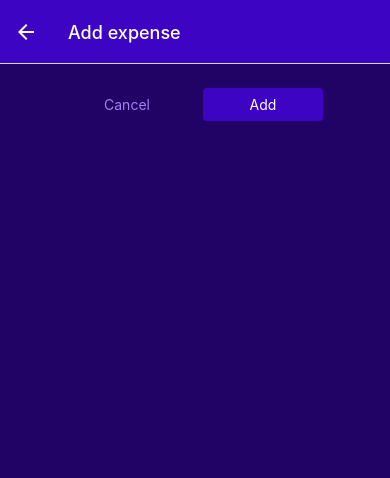
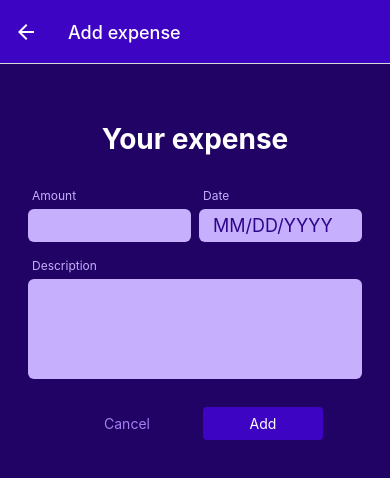
Before and after one commit to sabinario/expenses-app-ts, a React Native app: screen /ManageExpenses in a window 390 px wide. Shown: the top 478 px of the page. Built offline with nearby package versions, Linux system fonts and the light colour scheme; no server answers.

Commit message:
fetching data and using redux

```diff
--- a/components/ManageExpense/ExpenseForm.tsx
+++ b/components/ManageExpense/ExpenseForm.tsx
@@ -50,7 +50,7 @@ const ExpenseForm = ({
 	function submitHandler() {
 		const expenseData = {
 			amount: parseFloat(inputs.amount.value),
-			date: inputs.date.value,
+			date: new Date(inputs.date.value).toJSON(),
 			description: inputs.description.value,
 		};
 
--- a/redux/reducers/expenses.ts
+++ b/redux/reducers/expenses.ts
@@ -1,52 +1,53 @@
 import { createSlice, PayloadAction } from '@reduxjs/toolkit';
 
 import { Expense } from '../../components/ExpensesOutput/ExpensesOutput';
-import { DUMMY_DATA } from '../../dummy-data';
 import { RootState } from '../store';
 
-interface PayloadProps {
+/*
+export interface PayloadProps {
 	description: string;
 	amount: number;
 	date: string;
-	id: string;
-}
+	id?: string;
+} */
 
-interface UpdateProps {
+/* export interface UpdateProps {
 	description?: string;
 	amount?: number;
 	date?: string;
 	id: string;
-}
+} */
 
-const initialState: { expenses: Expense[] } = {
-	expenses: DUMMY_DATA.map((data) => {
-		return {
-			id: data.id,
-			description: data.description,
-			date: data.date,
-			amount: data.price,
-		};
-	}),
+const initialState = {
+	expenses: [] as Expense[],
 };
 
 export const expensesSlice = createSlice({
 	name: 'expenses',
 	initialState,
 	reducers: {
-		addExpense: (state, action: PayloadAction<PayloadProps>) => {
-			const date = new Date(action.payload.date).toISOString();
+		setExpenses: (state, action: PayloadAction<Expense[]>) => {
+			function sortDate(a: Expense, b: Expense) {
+				let dateA = new Date(a.date).getTime();
+				let dateB = new Date(b.date).getTime();
+				return dateA < dateB ? 1 : -1;
+			}
+			const cronological = action.payload.sort(sortDate);
+			state.expenses = cronological;
+		},
+		addExpense: (state, action: PayloadAction<Expense>) => {
+			const date = new Date(action.payload.date).toJSON();
 			state.expenses.push({ ...action.payload, date });
 		},
 		deleteExpense: (state, action: PayloadAction<{ id: string }>) => {
 			const expenseIndex = state.expenses.findIndex(
 				(expense) => expense.id === action.payload.id
 			);
-			console.log('expenseIndex: ', expenseIndex);
 			if (expenseIndex >= 0) {
 				state.expenses.splice(expenseIndex, 1);
 			}
 		},
-		updateExpense: (state, action: PayloadAction<UpdateProps>) => {
+		updateExpense: (state, action: PayloadAction<Expense>) => {
 			const expenseIndex = state.expenses.findIndex(
 				(expense) => expense.id === action.payload.id
 			);
@@ -58,7 +59,7 @@ export const expensesSlice = createSlice({
 	},
 });
 
-export const { addExpense, deleteExpense, updateExpense } =
+export const { addExpense, deleteExpense, updateExpense, setExpenses } =
 	expensesSlice.actions;
 
 export const expenses = (state: RootState) => state.expenses;
--- a/screens/ManageExpense.tsx
+++ b/screens/ManageExpense.tsx
@@ -1,14 +1,12 @@
-import 'react-native-get-random-values';
-
 import React, { useLayoutEffect } from 'react';
 
-import { nanoid } from 'nanoid';
 import { StyleSheet, View } from 'react-native';
 
 import type { NativeStackScreenProps } from '@react-navigation/native-stack';
 
 import { RootStackParamList } from '../App';
-import Button from '../components/UI/Button';
+import { Expense } from '../components/ExpensesOutput/ExpensesOutput';
+import ExpenseForm from '../components/ManageExpense/ExpenseForm';
 import IconButton from '../components/UI/IconButton';
 import { GlobalStyles } from '../constants/styles';
 import { useAppDispatch, useAppSelector } from '../hooks/reduxHooks';
@@ -17,15 +15,39 @@ import {
 	deleteExpense,
 	updateExpense,
 } from '../redux/reducers/expenses';
+import { storeExpense } from '../util/http';
 
 type Props = NativeStackScreenProps<RootStackParamList, 'ManageExpenses'>;
 
 const ManageExpenseScreen = ({ route, navigation }: Props) => {
+	const expenseId = route.params?.expenseId;
 	const state = useAppSelector((state) => state.expenses);
 	const dispatch = useAppDispatch();
 
-	const expenseId = route.params?.expenseId;
+	const selectedExpense: Expense[] = state.expenses.filter(
+		(expense) => expense.id === expenseId
+	);
+
 	const isEditing = !!expenseId;
+
+	function deleteExpenseHandler() {
+		dispatch(deleteExpense({ id: expenseId as string }));
+		navigation.goBack();
+	}
+
+	function cancelHandler() {
+		navigation.goBack();
+	}
+
+	async function confirmHandler(expenseData: Expense) {
+		if (isEditing) {
+			dispatch(updateExpense({ ...expenseData, id: expenseId }));
+		} else {
+			const expenseId = await storeExpense(expenseData);
+			dispatch(addExpense({ ...expenseData, id: expenseId }));
+		}
+		navigation.goBack();
+	}
 
 	useLayoutEffect(() => {
 		navigation.setOptions({
@@ -33,40 +55,14 @@ const ManageExpenseScreen = ({ route, navigation }: Props) => {
 		});
 	}, [isEditing]);
 
-	function deleteExpenseHandler() {
-		dispatch(deleteExpense({ id: expenseId }));
-		navigation.goBack();
-	}
-	function cancelHandler() {
-		navigation.goBack();
-	}
-	function confirmHandler() {
-		if (isEditing) {
-			dispatch(updateExpense({ id: expenseId, description: 'TESTING' }));
-		} else {
-			const date = new Date().toISOString();
-			dispatch(
-				addExpense({
-					description: 'A book',
-					amount: 99.99,
-					date,
-					id: nanoid(6),
-				})
-			);
-		}
-		navigation.goBack();
-	}
-
 	return (
 		<View style={styles.container}>
-			<View style={styles.buttons}>
-				<Button mode={'flat'} onPress={cancelHandler} style={styles.button}>
-					Cancel
-				</Button>
-				<Button onPress={confirmHandler} style={styles.button}>
-					{isEditing ? 'Update' : 'Add'}
-				</Button>
-			</View>
+			<ExpenseForm
+				onCancel={cancelHandler}
+				onSubmit={confirmHandler}
+				submitButtonLabel={isEditing ? 'Update' : 'Add'}
+				defaultValues={isEditing ? selectedExpense : undefined}
+			/>
 			{isEditing && (
 				<View style={styles.deleteContainer}>
 					<IconButton
@@ -89,15 +85,6 @@ const styles = StyleSheet.create({
 		padding: 24,
 		backgroundColor: GlobalStyles.colors.primary800,
 	},
-	buttons: {
-		flexDirection: 'row',
-		alignItems: 'center',
-		justifyContent: 'center',
-	},
-	button: {
-		minWidth: 120,
-		marginHorizontal: 8,
-	},
 	deleteContainer: {
 		marginTop: 16,
 		paddingTop: 8,
--- a/screens/RecentExpenses.tsx
+++ b/screens/RecentExpenses.tsx
@@ -1,20 +1,35 @@
-import React from 'react';
+import React, { useEffect } from 'react';
 
 import { StyleSheet } from 'react-native';
 
 import ExpensesOutput from '../components/ExpensesOutput/ExpensesOutput';
-import { useAppSelector } from '../hooks/reduxHooks';
-import { getDateMinusDays } from '../util/date';
+import { useAppDispatch, useAppSelector } from '../hooks/reduxHooks';
+import { setExpenses } from '../redux/reducers/expenses';
+import { getDateMinusDays, sortDate } from '../util/date';
+import { fetchExpenses } from '../util/http';
 
 const RecentExpensesScreen = () => {
+	// const [expenses, setExpenses] = useState<Expense[]>([]);
 	const state = useAppSelector((state) => state.expenses);
+	const dispatch = useAppDispatch();
 
-	const recentExpenses = state.expenses.filter((expense) => {
-		const today = new Date();
-		const date7DaysAgo = getDateMinusDays(today, 7);
+	useEffect(() => {
+		async function getExpenses() {
+			const res = await fetchExpenses();
+			// setExpenses(res);
+			dispatch(setExpenses(res));
+		}
+		getExpenses();
+	}, []);
 
-		return new Date(expense.date) > date7DaysAgo;
-	});
+	const recentExpenses = state.expenses
+		.filter((expense) => {
+			const today = new Date();
+			const date7DaysAgo = getDateMinusDays(today, 7);
+
+			return new Date(expense.date) > date7DaysAgo;
+		})
+		.sort(sortDate);
 
 	return (
 		<ExpensesOutput
--- a/util/date.ts
+++ b/util/date.ts
@@ -1,3 +1,5 @@
+import { Expense } from '../components/ExpensesOutput/ExpensesOutput';
+
 export function getFormatterDate(date: Date) {
 	return `${date.getDate()}/${date.getMonth() + 1}/${date.getFullYear()}`;
 }
@@ -5,3 +7,8 @@ export function getFormatterDate(date: Date) {
 export function getDateMinusDays(date: Date, days: number) {
 	return new Date(date.getFullYear(), date.getMonth(), date.getDate() - days);
 }
+export function sortDate(a: Expense, b: Expense) {
+	let dateA = new Date(a.date).getTime();
+	let dateB = new Date(b.date).getTime();
+	return dateA < dateB ? 1 : -1;
+}
--- /dev/null
+++ b/util/http.ts
@@ -0,0 +1,30 @@
+import axios from 'axios';
+
+import { Expense } from '../components/ExpensesOutput/ExpensesOutput';
+
+const API_URL =
+	'https://react-native-practice-422e5-default-rtdb.firebaseio.com';
+
+export async function storeExpense(expenseData: Expense) {
+	const response = await axios.post(`${API_URL}/expenses.json`, expenseData);
+	const id = response.data.name;
+	return id;
+}
+
+export async function fetchExpenses() {
+	const { data } = await axios.get(`${API_URL}/expenses.json`);
+
+	const expenses: Expense[] = [];
+
+	for (const key in data) {
+		const expenseObj: Expense = {
+			id: key,
+			amount: data[key].amount,
+			date: data[key].date,
+			description: data[key].description,
+		};
+		expenses.push(expenseObj);
+	}
+
+	return expenses;
+}
```
